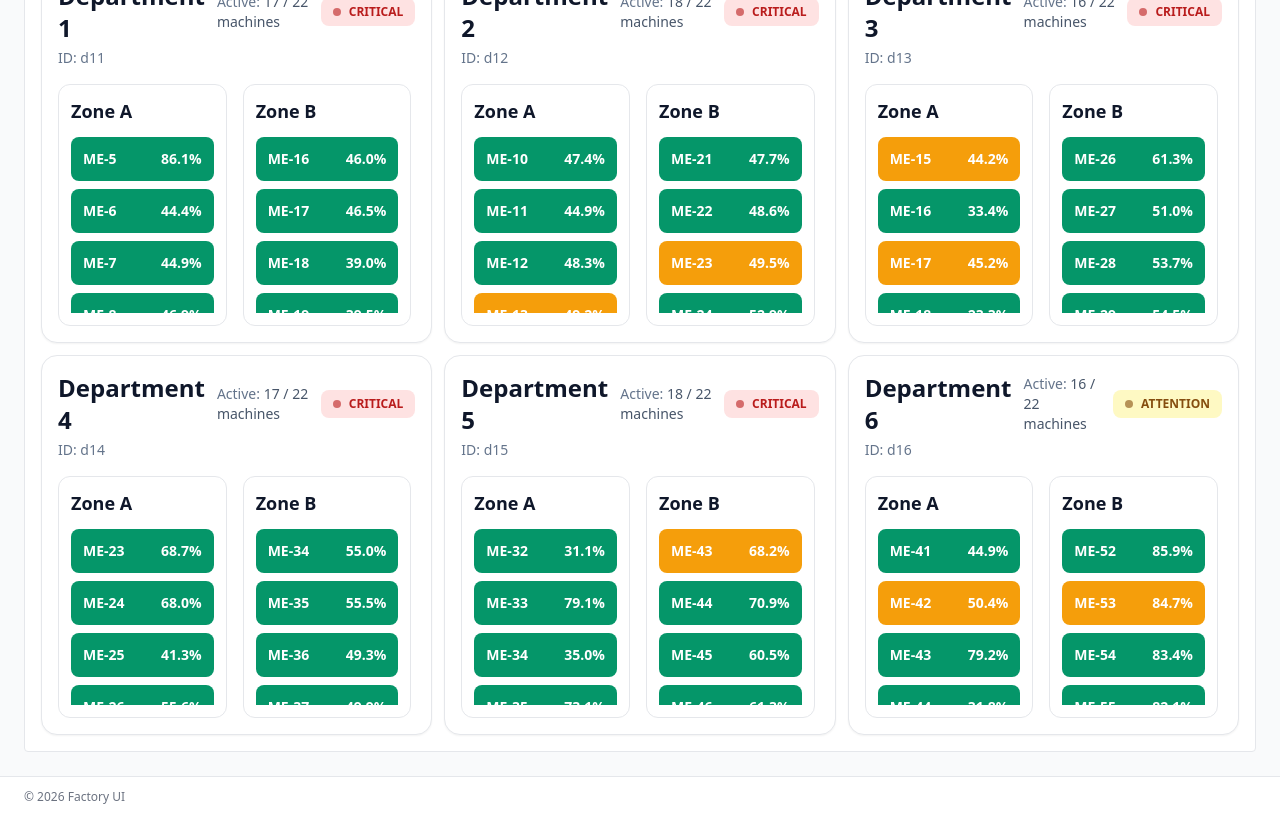
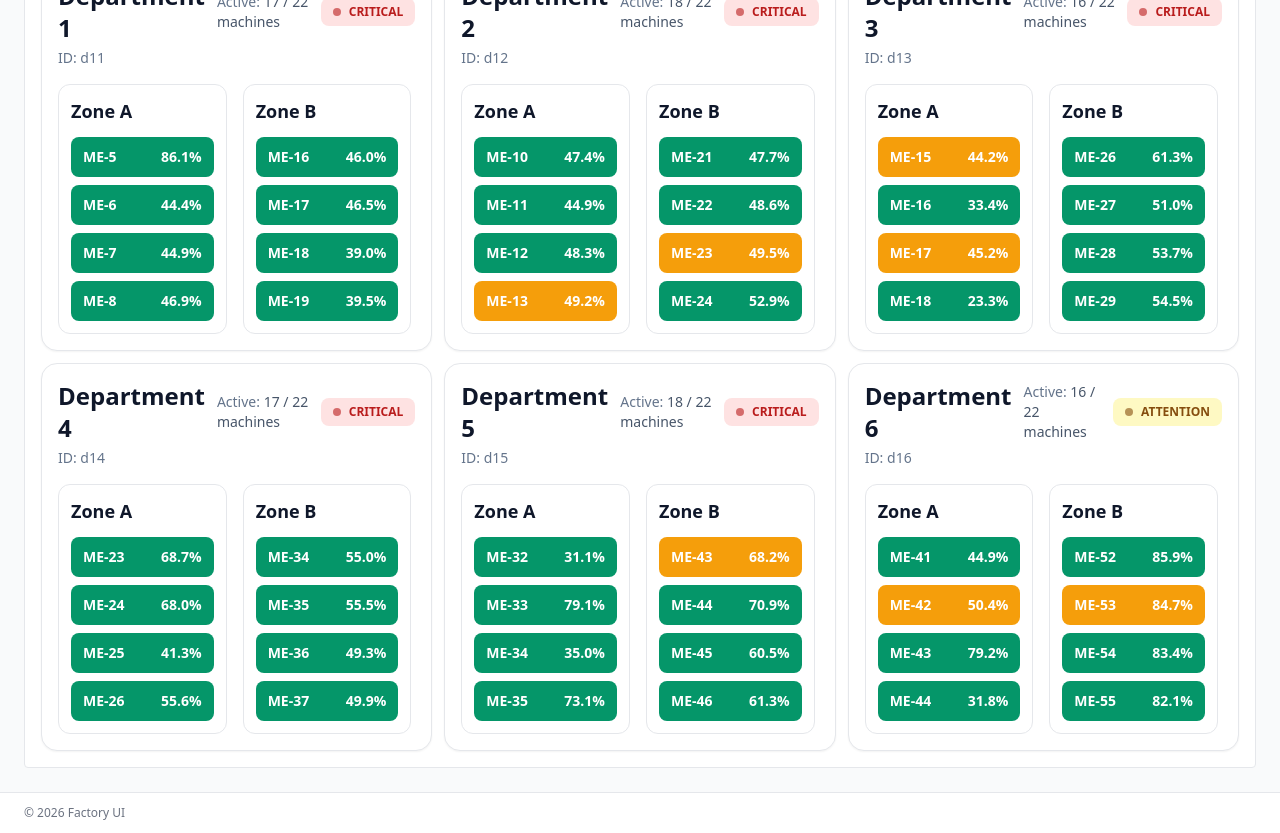
Before and after one commit to Harsha-MR/Factory-UI, a React (Vite) app in the folder factory-ui/: page / in a window 1280 px wide. Shown: the part 400-1233 px from the top of the page. Built offline with nearby package versions, Linux system fonts and the light colour scheme.

Commit message:
Machines boxes size are reduced where four machines can fit in a zone

```diff
--- a/factory-ui/src/components/dashboard/DepartmentZoneTickerCard.jsx
+++ b/factory-ui/src/components/dashboard/DepartmentZoneTickerCard.jsx
@@ -71,7 +71,10 @@ function machinesHashKey(list) {
 function ZoneTicker({ zoneName, machines, onMachineClick }) {
   const list = useMemo(() => (Array.isArray(machines) ? machines : []), [machines])
   const visibleRows = 4
-  const rowH = 44 // px (matches h-11)
+  const rowH = 40 // px (matches h-10)
+  const rowGap = 8 // px (matches gap-2)
+  const stepPx = rowH + rowGap
+  const containerH = visibleRows * rowH + (visibleRows - 1) * rowGap
   const shouldTick = list.length > visibleRows
 
   const [items, setItems] = useState(() => list)
@@ -109,11 +112,11 @@ function ZoneTicker({ zoneName, machines, onMachineClick }) {
     <div className="rounded-xl border bg-white p-3">
       <div className="text-lg font-semibold text-slate-900">{zoneName}</div>
 
-      <div className="mt-3 overflow-hidden" style={{ height: visibleRows * rowH }}>
+      <div className="mt-3 overflow-hidden" style={{ height: containerH }}>
         <div
-          className="space-y-2"
+          className="flex flex-col gap-2"
           style={{
-            transform: `translateY(-${offsetRows * rowH}px)`,
+            transform: `translateY(-${offsetRows * stepPx}px)`,
             transition: animate ? 'transform 320ms ease' : 'none',
           }}
         >
@@ -126,7 +129,7 @@ function ZoneTicker({ zoneName, machines, onMachineClick }) {
               <div
                 key={`${m?.id || i}-${i}`}
                 className={
-                  `flex h-11 items-center justify-between rounded-lg px-3 text-sm font-semibold ${statusRowClass(
+                  `flex h-10 items-center justify-between rounded-lg px-3 text-sm font-semibold ${statusRowClass(
                     m?.status,
                   )} ` + (clickable ? 'cursor-pointer' : '')
                 }
```
